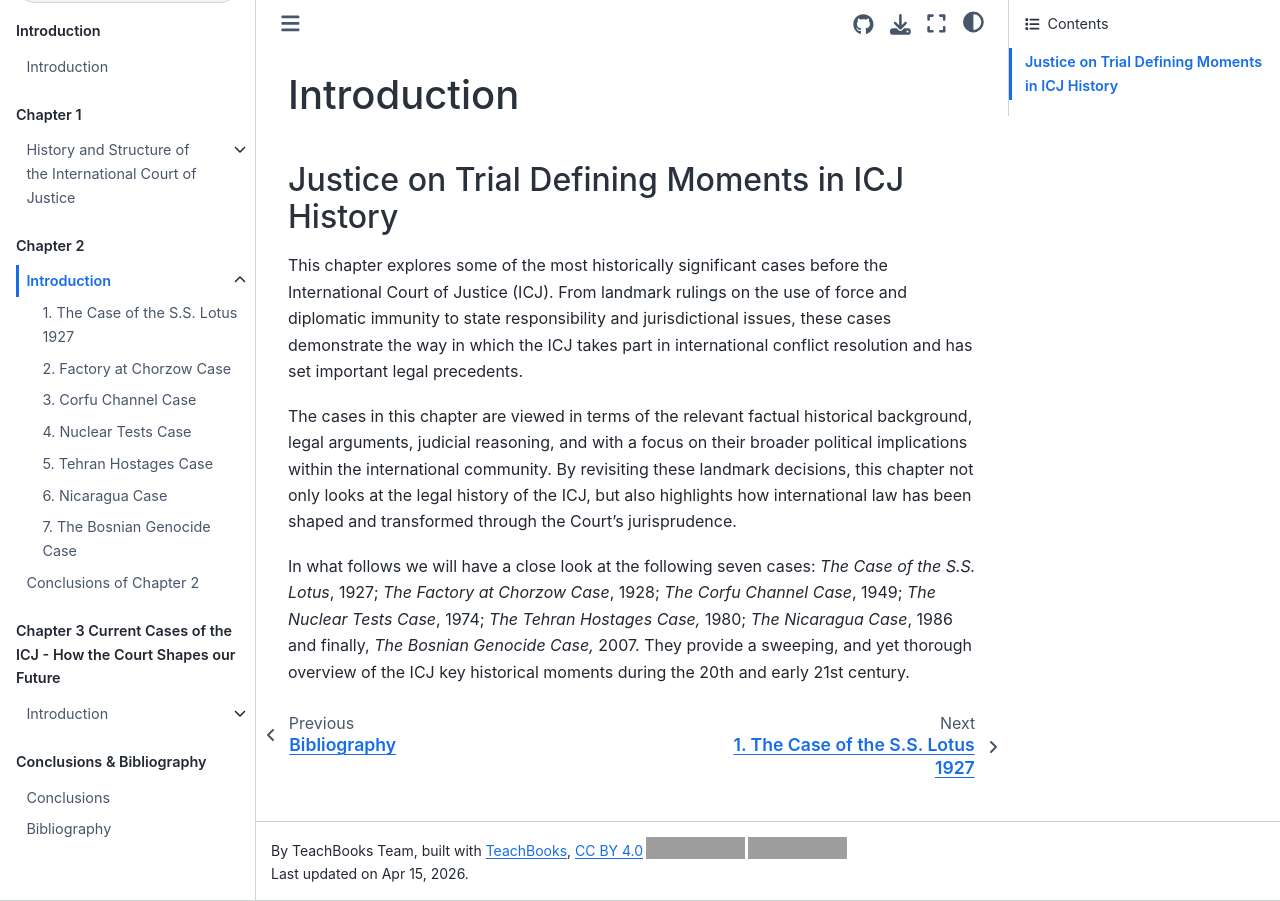
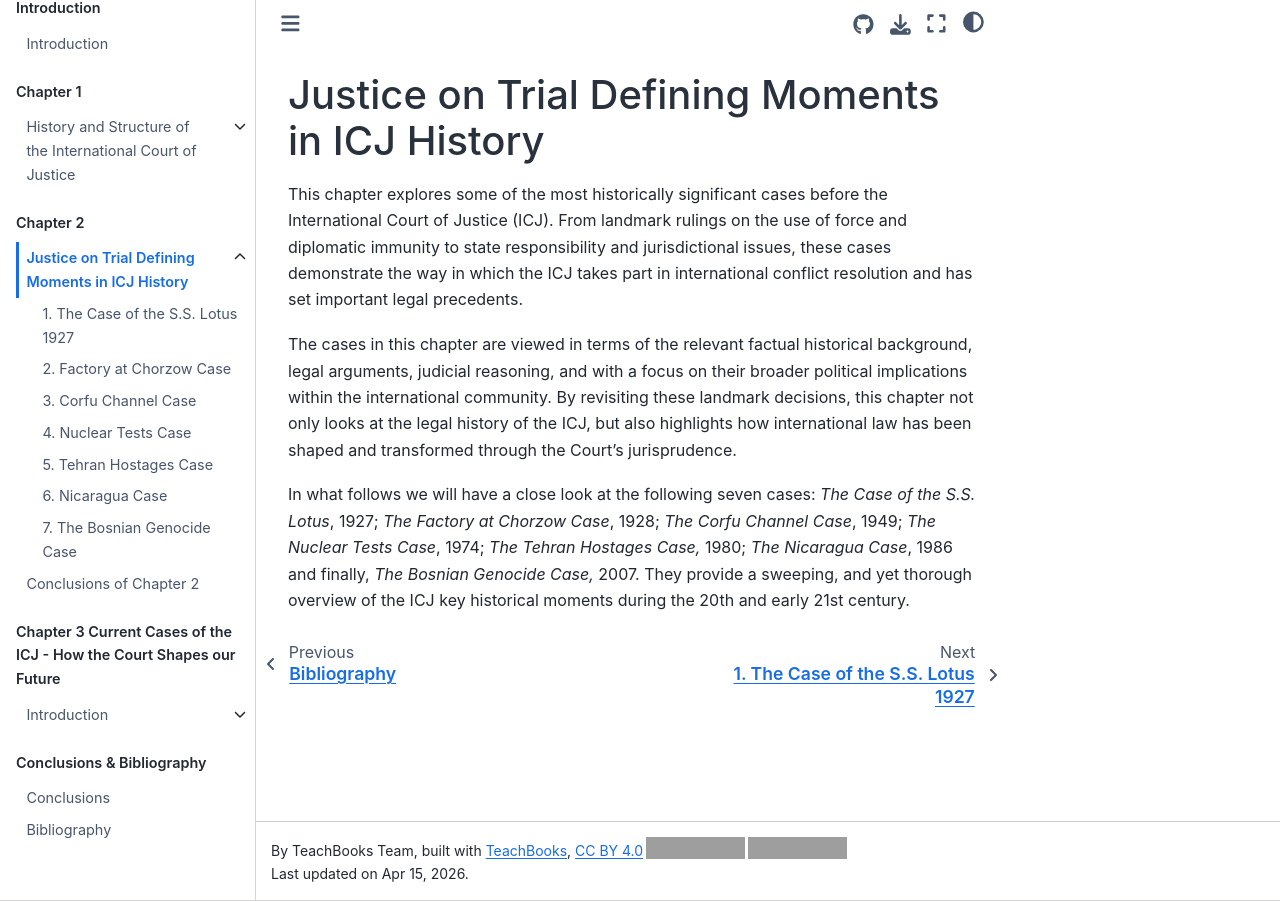
Before and after one commit to MaastrichtUniversityPress/Thirst-for-Justice-The-International-Court-of-Justice, a Jupyter Book: the page built from book/chapter2/introduction_chapter2.md, in a window 1280 px wide. Built offline with Jupyter Book 1.0.4 settings and Sphinx 7.4.7 and the Sphinx Book theme 1.1.4, drawn with Linux system fonts in a browser that asks for light colours; pages that are not in the unit, such as notebooks, are missing from menus; comment, search, counter and statistics services are not loaded; grey boxes are pictures that could not be loaded.

Commit message:
Revise chapter 2 introduction title
Updated the title of the introduction for chapter 2 to reflect the focus on significant cases in ICJ history.

```diff
--- a/book/chapter2/introduction_chapter2.md
+++ b/book/chapter2/introduction_chapter2.md
@@ -1,6 +1,4 @@
-# Introduction
-
-## Justice on Trial Defining Moments in ICJ History
+# Justice on Trial Defining Moments in ICJ History
 
 This chapter explores some of the most historically significant cases before the International Court of Justice (ICJ). From landmark rulings on the use of force and diplomatic immunity to state responsibility and jurisdictional issues, these cases demonstrate the way in which the ICJ takes part in international conflict resolution and has set important legal precedents.
 
```
